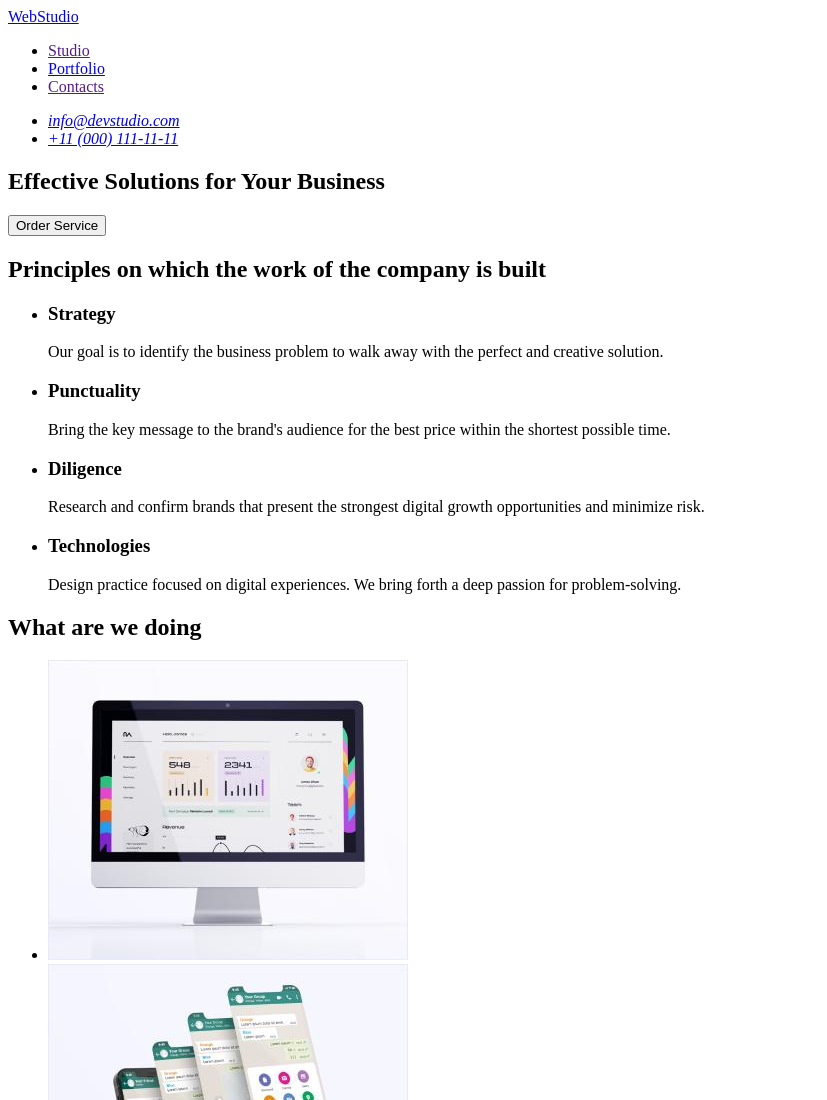
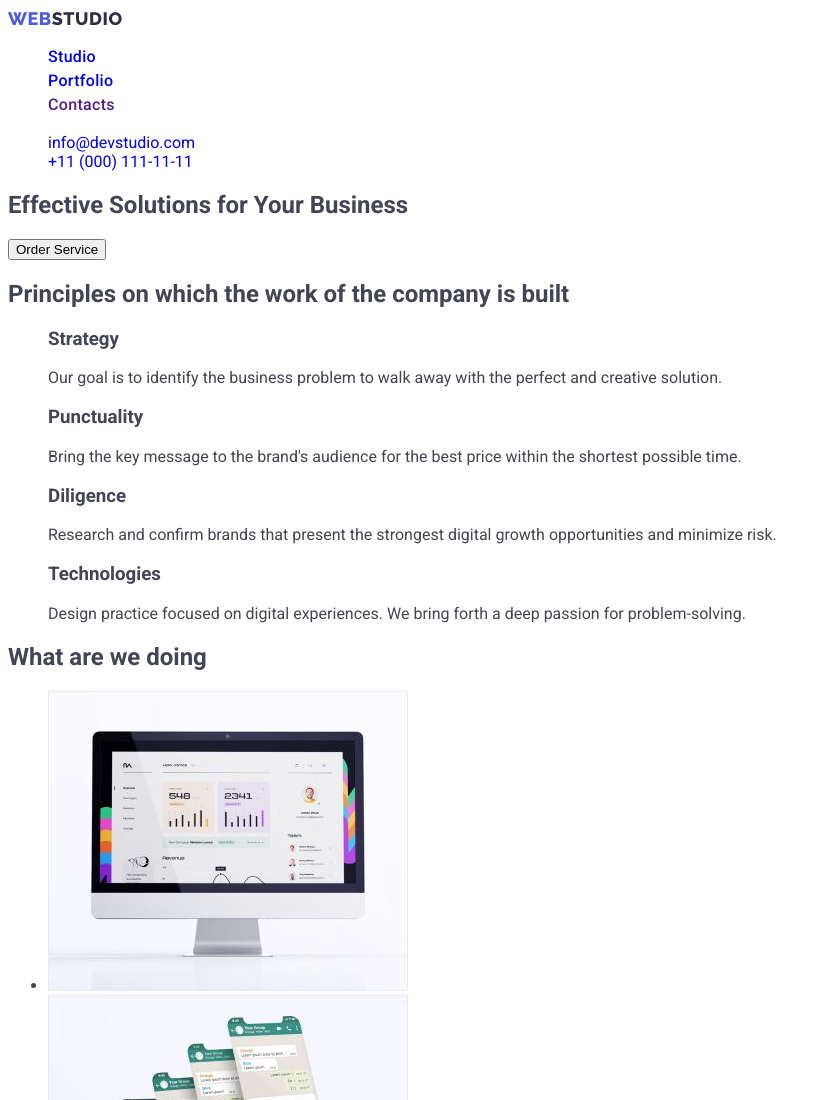
Before and after one commit to Nelia99/goit-markup-hw-02, a plain HTML site: page index.html in a window 1280 px wide. Shown: the top 1100 px of the page, without its empty margins (0-827 px from the left). Drawn offline with Linux system fonts and the light colour scheme.

Commit message:
Added CSS and second page

```diff
--- a/css/styles.css
+++ b/css/styles.css
@@ -0,0 +1,49 @@
+:root {
+  --mane-bacgraund-color: #ffffff;
+  --menu-text-color: #2e2f42;
+  --hover-focus-color: #404bbf;
+}
+
+body {
+  font-family: "Roboto", sans-serif;
+  color: #434455;
+  background-color: var(--mane-bacgraund-color);
+}
+
+.link {
+  text-decoration: none;
+}
+
+.list {
+  list-style: none;
+}
+
+.logo {
+  color: #4d5ae5;
+  font-family: "Raleway", sans-serif;
+  font-weight: 800;
+  font-size: 18px;
+  line-height: 1.17;
+  letter-spacing: 0.03em;
+
+  text-transform: uppercase;
+}
+
+.logo-second {
+  color: var(--menu-text-color);
+}
+
+.menu .menu-items {
+  font-weight: 500;
+  font-size: 16px;
+  line-height: 1.5;
+  letter-spacing: 0.02em;
+  color: var(--menu-text-color);
+}
+
+.address {
+  font-style: normal;
+}
+
+
+/* color: #434455; */
--- a/index.html
+++ b/index.html
@@ -1,50 +1,72 @@
 <!DOCTYPE html>
 <html lang="en">
+
 <head>
   <meta charset="UTF-8" />
-    <meta
-      http-equiv="X-UA-Compatible"
-      content="IE=edge" />
-    <meta
-      name="viewport"
-      content="width=device-width, initial-scale=1.0" />
+  <meta http-equiv="X-UA-Compatible" content="IE=edge" />
+  <meta name="viewport" content="width=device-width, initial-scale=1.0" />
   <title>Студія</title>
+  <link rel="preconnect" href="https://fonts.googleapis.com" />
+  <link rel="preconnect" href="https://fonts.gstatic.com" crossorigin />
+  <link
+    href="https://fonts.googleapis.com/css2?family=Bevan:ital@0;1&family=Raleway:wght@800&family=Roboto:wght@400;500;700&display=swap"
+    rel="stylesheet" />
+  <link rel="stylesheet" href="./css/styles.css" />
 </head>
+
 <body>
+  <!-- Header  -->
+
   <header>
     <nav>
-        <a href="./index.html">WebStudio</a>
-        <ul>
-          <li>
-            <a href="">Studio</a>
+      <!-- Logotype -->
+
+      <a class="logo link" href="./index.html">Web<span class="logo-second">Studio</span></a>
+
+      <!-- Menu list -->
+
+      <ul class="menu list">
+        <li class="menu-items">
+          <a href="./index.html" class="link">Studio</a>
         </li>
-          <li>
-            <a href="./portfolio.html">Portfolio</a>
+        <li class="menu-items">
+          <a href="./portfolio.html" class="link">Portfolio</a>
         </li>
-          <li>
-            <a href="">Contacts</a>
+        <li class="menu-items">
+          <a href="" class="link">Contacts</a>
         </li>
       </ul>
     </nav>
-      <address>
-        <ul>
+
+    <!-- Contact information -->
+
+    <address class="address">
+      <ul class="list">
         <li>
-            <a href="mailto:info@devstudio.com">info@devstudio.com</a>
+          <a class="link" href="mailto:info@devstudio.com">info@devstudio.com</a>
         </li>
         <li>
-            <a href="tel:+110001111111">+11 (000) 111-11-11</a>
+          <a href="tel:+110001111111" class="link">+11 (000) 111-11-11</a>
         </li>
       </ul>
     </address>
   </header>
+
+  <!-- Mane content on the first page  -->
+
   <main>
+    <!-- Hero page  -->
+
     <section>
       <h1>Effective Solutions for Your Business</h1>
       <button type="button">Order Service</button>
     </section>
+
+    <!-- Principles of companu work  -->
+
     <section>
       <h2>Principles on which the work of the company is built</h2>
-        <ul>
+      <ul class="list">
         <li>
           <h3>Strategy</h3>
           <p>
@@ -75,74 +97,57 @@
         </li>
       </ul>
     </section>
+
+    <!-- Ecsamples of work  -->
+
     <section>
       <h2>What are we doing</h2>
       <ul>
         <li>
-            <img
-              src="./images/Rectangle_71-2.jpg"
-              alt="Computer with the following statistics"
-              width="360"
+          <img src="./images/Rectangle_71-2.jpg" alt="Computer with the following statistics" width="360"
             height="300" />
         </li>
         <li>
-            <img
-              src="./images/Rectangle_71-1.jpg"
-              alt="Example of support in the application group"
-              width="360"
+          <img src="./images/Rectangle_71-1.jpg" alt="Example of support in the application group" width="360"
             height="300" />
         </li>
         <li>
-            <img
-              src="./images/Rectangle_71.jpg"
-              alt="You can make it by phone and by laptop"
-              width="360"
-              height="300" />
+          <img src="./images/Rectangle_71.jpg" alt="You can make it by phone and by laptop" width="360" height="300" />
         </li>
       </ul>
     </section>
+
+    <!-- Represents of the team  -->
+
     <section>
       <h2>Our Team</h2>
       <ul>
         <li>
-            <img
-              src="./images/img-1.jpg"
-              alt="person"
-              width="264"
-              height="260" />
+          <img src="./images/img-1.jpg" alt="person" width="264" height="260" />
           <h3>Mark Guerrero</h3>
           <p>Product Designer</p>
         </li>
         <li>
-            <img
-              src="./images/img-2.jpg"
-              alt="person"
-              width="264"
-              height="260" />
+          <img src="./images/img-2.jpg" alt="person" width="264" height="260" />
           <h3>Tom Ford</h3>
           <p>Frontend Developer</p>
         </li>
         <li>
-            <img
-              src="./images/img-3.jpg"
-              alt="person"
-              width="264"
-              height="260" />
+          <img src="./images/img-3.jpg" alt="person" width="264" height="260" />
           <h3>Camila Garcia</h3>
           <p>Marketing</p>
         </li>
         <li>
-            <img
-              src="./images/img.jpg"
-              alt="person"
-              width="264"
-              height="260" />
+          <img src="./images/img.jpg" alt="person" width="264" height="260" />
           <h3>Daniel Wilson</h3>
           <p>UI Designer</p>
         </li>
       </ul>
     </section>
   </main>
+
+  <!-- Footer of the page  -->
+
   <footer>
     <a href="./index.html">WebStudio</a>
     <p>
@@ -151,4 +156,5 @@
     </p>
   </footer>
 </body>
+
 </html>
```
Also changed, not shown: portfolio.html (+56 -48 lines). Lines whose indentation alone changed are shown as unchanged.
